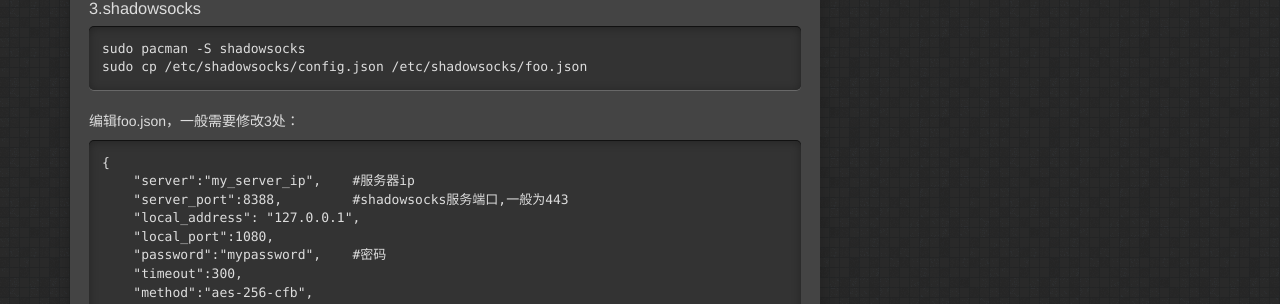
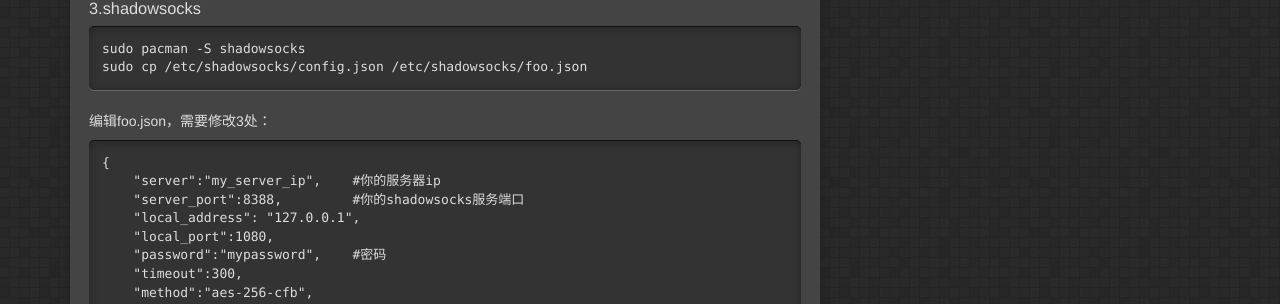
Before and after one commit to tianhongw/tianhongw.github.io, a Jekyll site: the page built from _posts/2018-01-07-install-and-custom-archlinux.md, in a window 1280 px wide and 900 px high, scrolled down 4646 px. Shown: the part 147-451 px from the top of the window. Built offline with Jekyll 4.4.1, drawn with Linux system fonts in a browser that asks for light colours; some of the changed text lies outside the part shown.

Commit message:
修改 install-an-custom-archlinux.md

````diff
--- a/_posts/2018-01-07-install-and-custom-archlinux.md
+++ b/_posts/2018-01-07-install-and-custom-archlinux.md
@@ -198,11 +198,11 @@ sudo pacman -S zsh
 sudo pacman -S shadowsocks
 sudo cp /etc/shadowsocks/config.json /etc/shadowsocks/foo.json
 ```
-编辑foo.json，一般需要修改3处：
+编辑foo.json，需要修改3处：
 ```
 {
-    "server":"my_server_ip",    #服务器ip
-    "server_port":8388,         #shadowsocks服务端口,一般为443
+    "server":"my_server_ip",    #你的服务器ip
+    "server_port":8388,         #你的shadowsocks服务端口
     "local_address": "127.0.0.1",
     "local_port":1080,
     "password":"mypassword",    #密码
````
Also changed, not shown: other parts of _posts/2018-01-07-install-and-custom-archlinux.md (+2 -2 lines).
